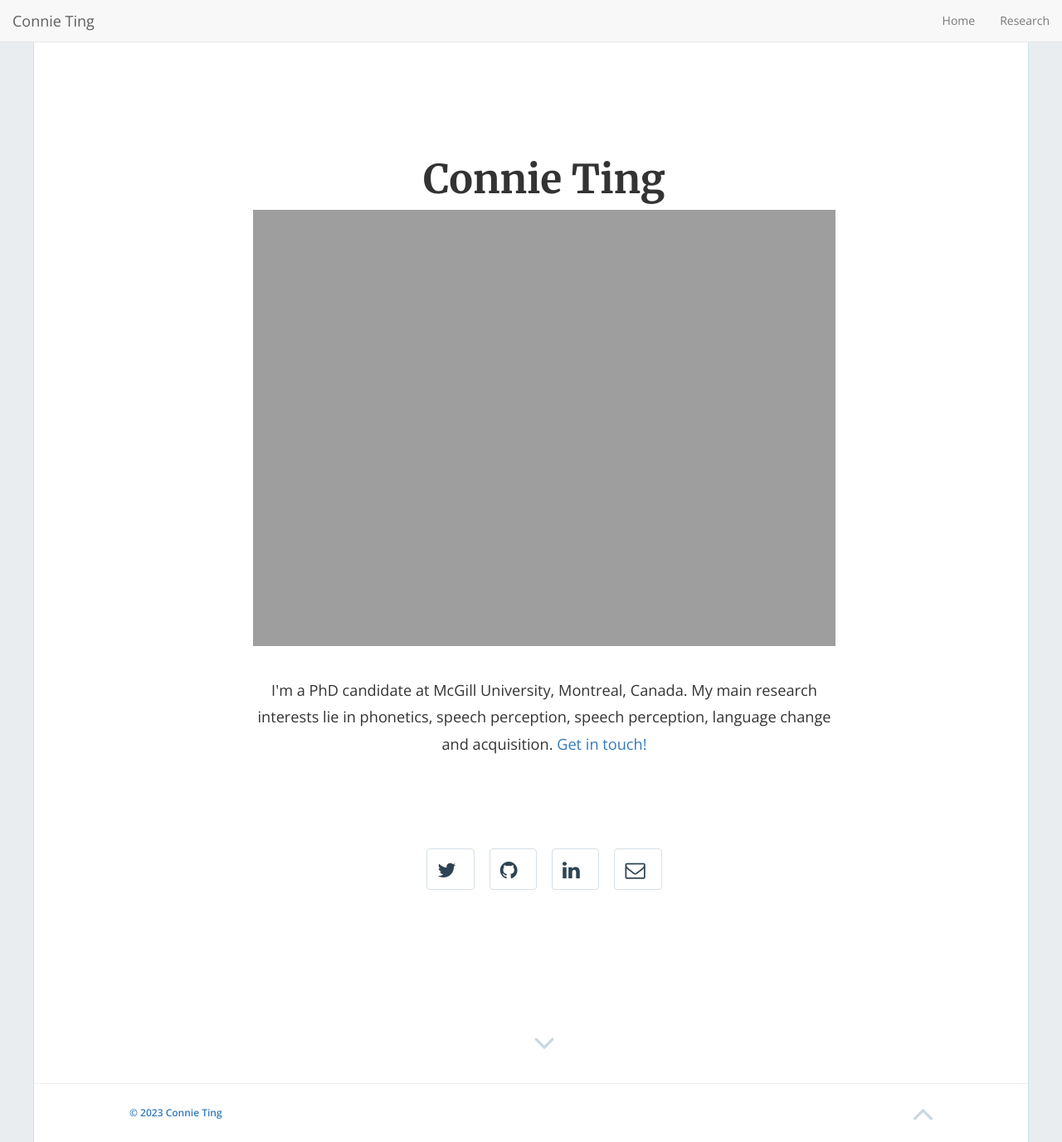
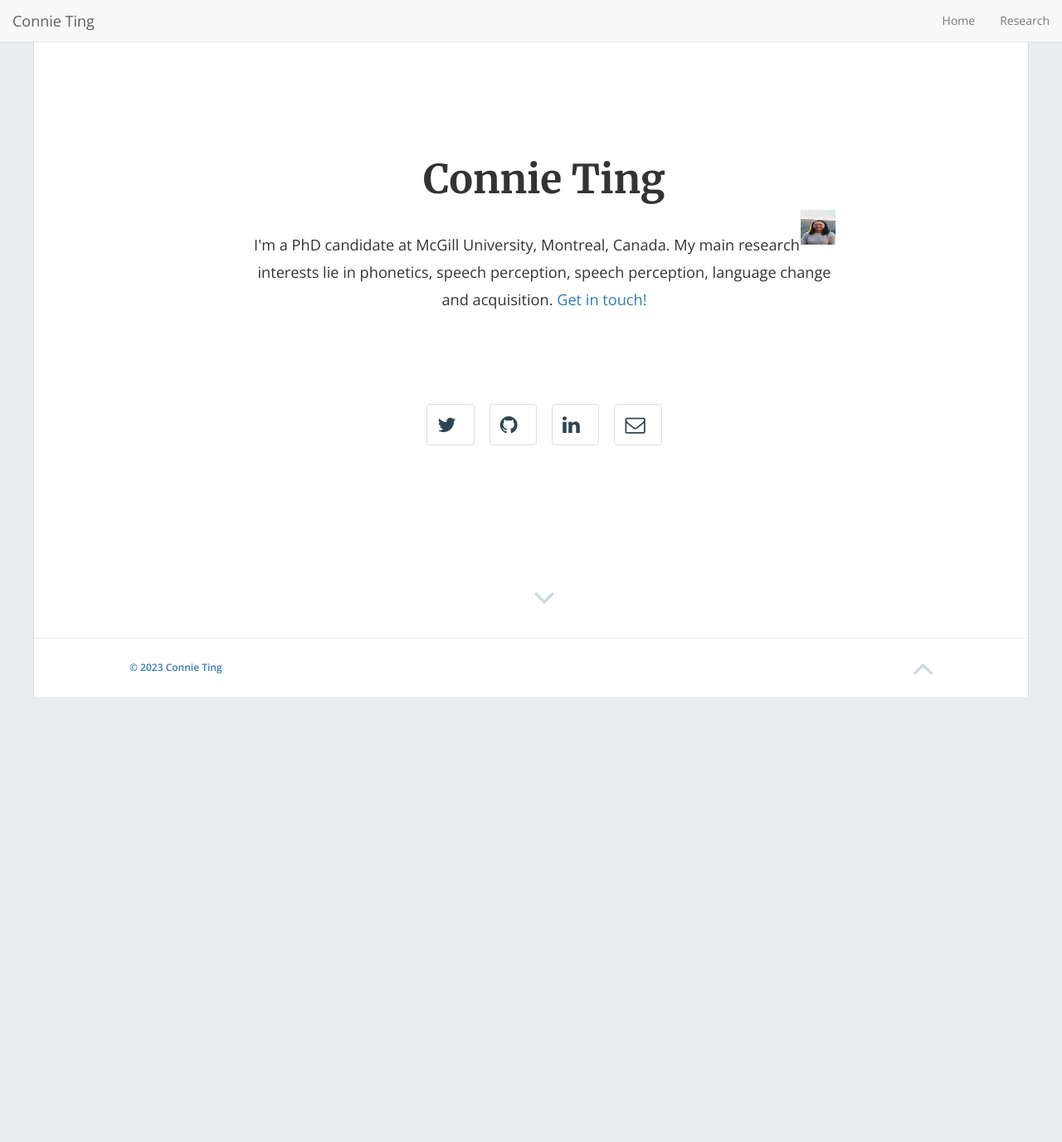
Before and after one commit to connieting/connieting.github.io, a Jekyll site: the page built from index.html, in a window 1280 px wide and 1377 px high. Shown: the whole window at 83% size. Built offline with Jekyll 4.4.1, drawn with Linux system fonts in a browser that asks for light colours; nearby versions of some CDN libraries.

Commit message:
Update home-hero.html
changed img style to float

```diff
--- a/_includes/home-hero.html
+++ b/_includes/home-hero.html
@@ -13,7 +13,7 @@
           {% endif %}
 
           <div class="image">
-          <img src="/imgs/me_photo.jpeg style="width:500px;height:600px;">
+          <img src="/imgs/me_photo.jpeg" style="float:right;width:42px;height:42px;">
           </div>
 
           {% if site.description != '' or site.enable_contact == true %}
```
